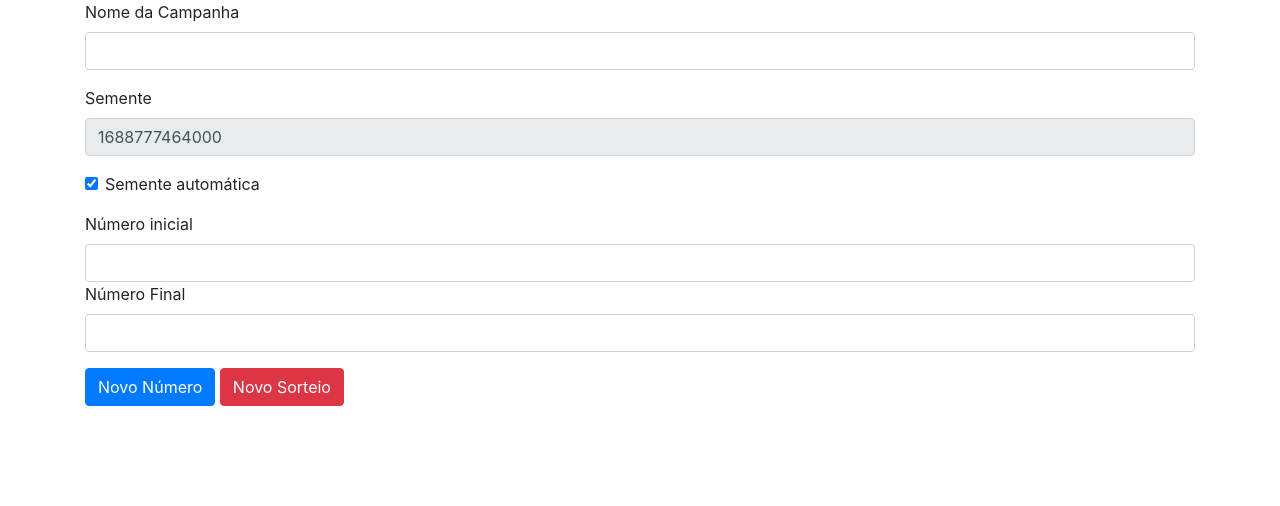
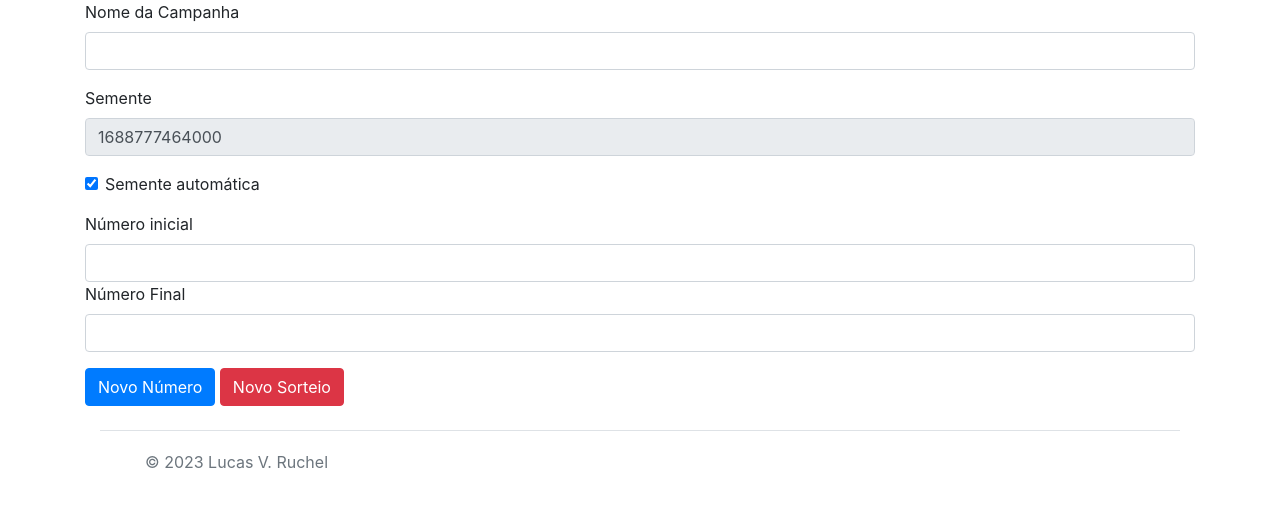
Before and after one commit to lucasruchel/sorteador, a plain HTML site: page index.html in a window 1280 px wide. Drawn offline with Linux system fonts and the light colour scheme.

Commit message:
ajuste no footer

```diff
--- a/index.html
+++ b/index.html
@@ -62,6 +62,23 @@
 
             </div>
 
+
+            <div class="container">
+                <footer class="d-flex flex-wrap justify-content-between align-items-center py-3 my-4 border-top">
+                  <div class="col-md-4 d-flex align-items-center">
+                    <a href="/" class="mb-3 me-2 mb-md-0 text-muted text-decoration-none lh-1">
+                      <svg class="bi" width="30" height="24"><use xlink:href="#bootstrap"></use></svg>
+                    </a>
+                    <span class="mb-3 mb-md-0 text-muted">© 2023 Lucas V. Ruchel</span>
+                  </div>
+
+                  <ul class="nav col-md-4 justify-content-end list-unstyled d-flex">
+                    <li class="ms-3"><a class="text-muted" href="#"><svg class="bi" width="24" height="24"><use xlink:href="#twitter"></use></svg></a></li>
+                    <li class="ms-3"><a class="text-muted" href="#"><svg class="bi" width="24" height="24"><use xlink:href="#instagram"></use></svg></a></li>
+                    <li class="ms-3"><a class="text-muted" href="#"><svg class="bi" width="24" height="24"><use xlink:href="#facebook"></use></svg></a></li>
+                  </ul>
+                </footer>
+              </div>
           </main>
 
 
```
